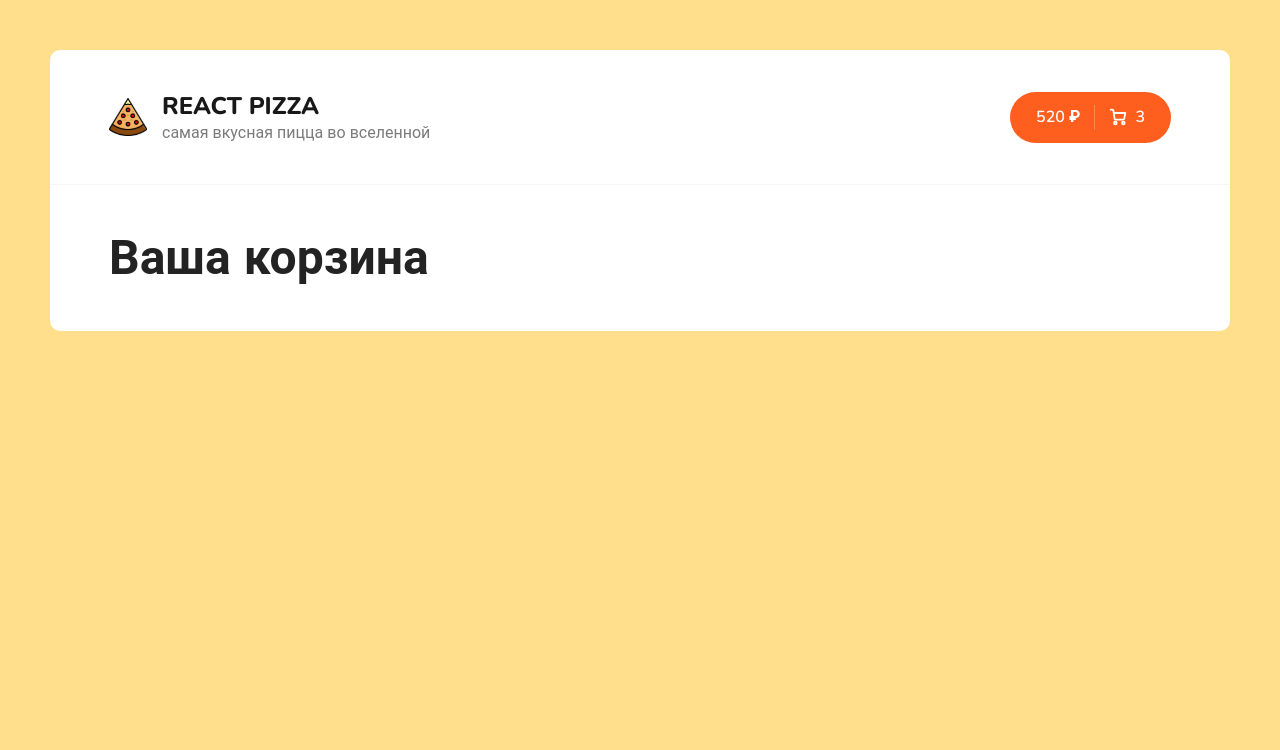
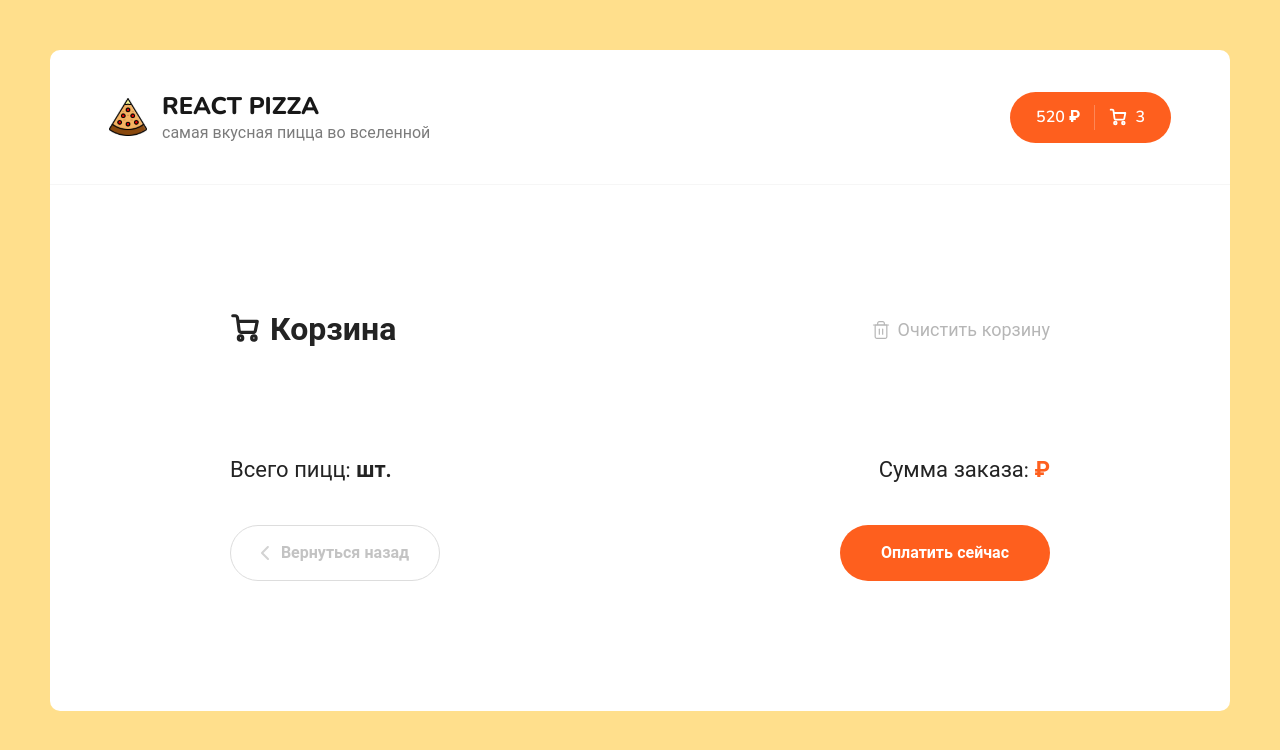
Before and after one commit to dangor220/react-pizza, a React (Vite) app: page /cart in a window 1280 px wide. Shown: the top 750 px of the page. Built offline with nearby package versions, Linux system fonts and the light colour scheme.

Commit message:
feat: add layout to cart component

```diff
--- a/src/pages/Cart.jsx
+++ b/src/pages/Cart.jsx
@@ -1,5 +1,110 @@
 import React from 'react';
+import { Link } from 'react-router-dom';
 
-export default function Cart() {
-  return <h1>Ваша корзина</h1>;
-}
+const Cart = () => {
+  return (
+    <div className="container container--cart">
+      <div className="cart">
+        <div className="cart__top">
+          <h2 className="content__title">
+            <svg
+              width="18"
+              height="18"
+              viewBox="0 0 18 18"
+              fill="none"
+              xmlns="http://www.w3.org/2000/svg">
+              <path
+                d="M6.33333 16.3333C7.06971 16.3333 7.66667 15.7364 7.66667 15C7.66667 14.2636 7.06971 13.6667 6.33333 13.6667C5.59695 13.6667 5 14.2636 5 15C5 15.7364 5.59695 16.3333 6.33333 16.3333Z"
+                stroke="white"
+                strokeWidth="1.8"
+                strokeLinecap="round"
+                strokeLinejoin="round"></path>
+              <path
+                d="M14.3333 16.3333C15.0697 16.3333 15.6667 15.7364 15.6667 15C15.6667 14.2636 15.0697 13.6667 14.3333 13.6667C13.597 13.6667 13 14.2636 13 15C13 15.7364 13.597 16.3333 14.3333 16.3333Z"
+                stroke="white"
+                strokeWidth="1.8"
+                strokeLinecap="round"
+                strokeLinejoin="round"></path>
+              <path
+                d="M4.78002 4.99999H16.3334L15.2134 10.5933C15.1524 10.9003 14.9854 11.176 14.7417 11.3722C14.4979 11.5684 14.1929 11.6727 13.88 11.6667H6.83335C6.50781 11.6694 6.1925 11.553 5.94689 11.3393C5.70128 11.1256 5.54233 10.8295 5.50002 10.5067L4.48669 2.82666C4.44466 2.50615 4.28764 2.21182 4.04482 1.99844C3.80201 1.78505 3.48994 1.66715 3.16669 1.66666H1.66669"
+                stroke="white"
+                strokeWidth="1.8"
+                strokeLinecap="round"
+                strokeLinejoin="round"></path>
+            </svg>
+            Корзина
+          </h2>
+          <div className="cart__clear">
+            <svg
+              width="20"
+              height="20"
+              viewBox="0 0 20 20"
+              fill="none"
+              xmlns="http://www.w3.org/2000/svg">
+              <path
+                d="M2.5 5H4.16667H17.5"
+                stroke="#B6B6B6"
+                strokeWidth="1.2"
+                strokeLinecap="round"
+                strokeLinejoin="round"></path>
+              <path
+                d="M6.66663 5.00001V3.33334C6.66663 2.89131 6.84222 2.46739 7.15478 2.15483C7.46734 1.84227 7.89127 1.66667 8.33329 1.66667H11.6666C12.1087 1.66667 12.5326 1.84227 12.8451 2.15483C13.1577 2.46739 13.3333 2.89131 13.3333 3.33334V5.00001M15.8333 5.00001V16.6667C15.8333 17.1087 15.6577 17.5326 15.3451 17.8452C15.0326 18.1577 14.6087 18.3333 14.1666 18.3333H5.83329C5.39127 18.3333 4.96734 18.1577 4.65478 17.8452C4.34222 17.5326 4.16663 17.1087 4.16663 16.6667V5.00001H15.8333Z"
+                stroke="#B6B6B6"
+                strokeWidth="1.2"
+                strokeLinecap="round"
+                strokeLinejoin="round"></path>
+              <path
+                d="M8.33337 9.16667V14.1667"
+                stroke="#B6B6B6"
+                strokeWidth="1.2"
+                strokeLinecap="round"
+                strokeLinejoin="round"></path>
+              <path
+                d="M11.6666 9.16667V14.1667"
+                stroke="#B6B6B6"
+                strokeWidth="1.2"
+                strokeLinecap="round"
+                strokeLinejoin="round"></path>
+            </svg>
+            <span>Очистить корзину</span>
+          </div>
+        </div>
+        <div className="content__items"></div>
+        <div className="cart__bottom">
+          <div className="cart__bottom-details">
+            <span>
+              {' '}
+              Всего пицц: <b>{} шт.</b>{' '}
+            </span>
+            <span>
+              {' '}
+              Сумма заказа: <b>{} ₽</b>{' '}
+            </span>
+          </div>
+          <div className="cart__bottom-buttons">
+            <Link to="/" className="button button--outline button--add go-back-btn">
+              <svg
+                width="8"
+                height="14"
+                viewBox="0 0 8 14"
+                fill="none"
+                xmlns="http://www.w3.org/2000/svg">
+                <path
+                  d="M7 13L1 6.93015L6.86175 1"
+                  stroke="#D3D3D3"
+                  strokeWidth="1.5"
+                  strokeLinecap="round"
+                  strokeLinejoin="round"></path>
+              </svg>
+              <span>Вернуться назад</span>
+            </Link>
+            <div className="button pay-btn">
+              <span>Оплатить сейчас</span>
+            </div>
+          </div>
+        </div>
+      </div>
+    </div>
+  );
+};
+export default Cart;
--- a/src/pages/Home.jsx
+++ b/src/pages/Home.jsx
@@ -21,6 +21,8 @@
       setIsLoading(false);
     } catch (e) {
       console.log('Ошибка получения данных: ' + e);
+    } finally {
+      window.scrollTo(0, 0);
     }
   };
 
--- a/src/scss/components/_categories.scss
+++ b/src/scss/components/_categories.scss
@@ -86,7 +86,7 @@
     }
     &_active {
       ul {
-        max-height: 1000px;
+        max-height: 100vh;
       }
     }
   }
```
